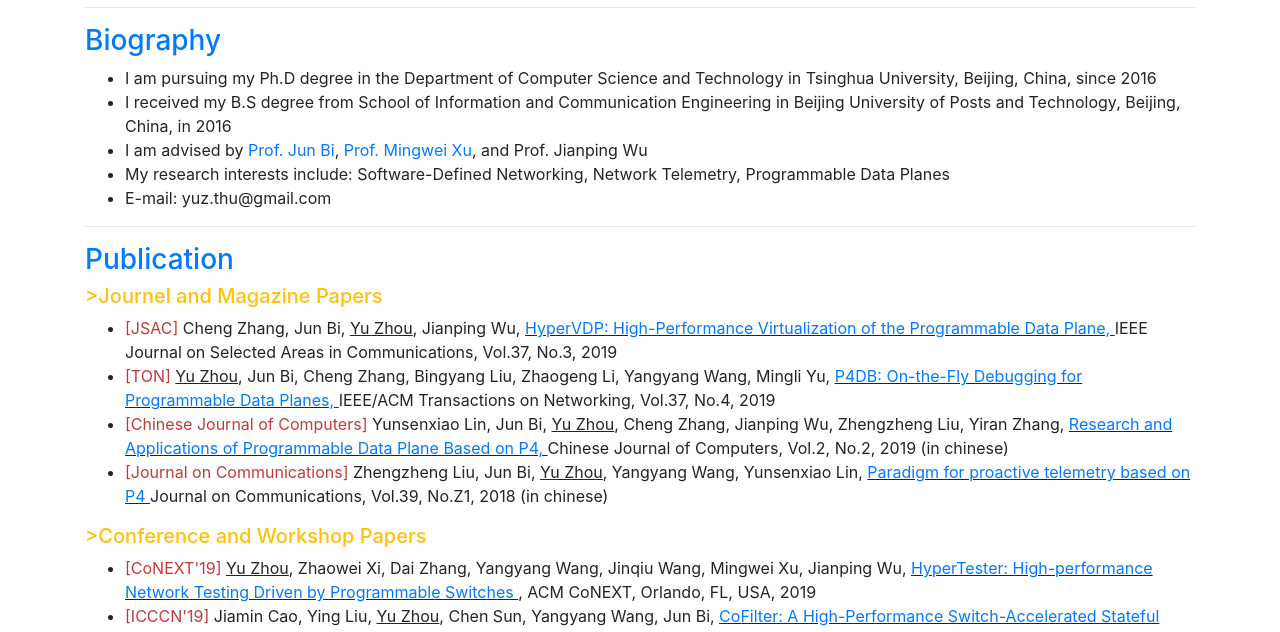
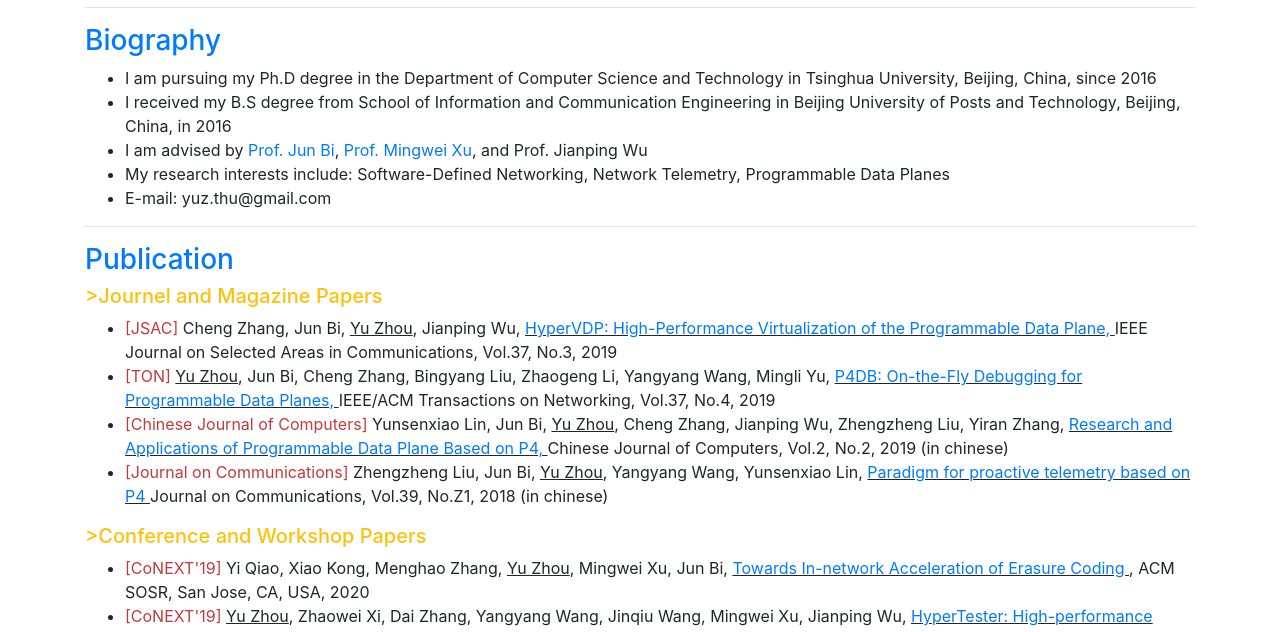
Before and after one commit to zhouyu-sunny/zhouyu-sunny.github.io, a plain HTML site: page index.html in a window 1280 px wide. Shown: the part 116-748 px from the top of the page. Drawn offline with Linux system fonts and the light colour scheme.

Commit message:
Add NetEC

```diff
--- a/index.html
+++ b/index.html
@@ -70,6 +70,13 @@
 
 			<h5 class="text-warning"> >Conference and Workshop Papers</h5>
 			<ul>
+				<li> <font color="#c23b3b">[CoNEXT'19] </font>
+					Yi Qiao, Xiao Kong, Menghao Zhang, <u>Yu Zhou</u>, Mingwei Xu, Jun Bi,
+						<u>
+							<a href="#" target="_blank">
+								Towards In-network Acceleration of Erasure Coding
+							</a>
+						</u>, ACM SOSR, San Jose, CA, USA, 2020 </li>
 				<li> <font color="#c23b3b">[CoNEXT'19] </font>
 					<u>Yu Zhou</u>, Zhaowei Xi, Dai Zhang, Yangyang Wang, Jinqiu Wang, Mingwei Xu, Jianping Wu,
 						<u>
@@ -225,12 +232,13 @@
 				<li> First Prize of Beijing University Student Mathematics Competition (2013)</li>
 
 				<li> First Prize of National Physical Competition for College Students in China (2013)</li>
-				<li> China National Scholarship (2013, 2014)</li>
+				<li> China National Scholarship - Undergraduate Student (2013, 2014)</li>
 				<li> Merit Student in Beijing University of Posts and Telecommunications (2013, 2014)  </li>
 				<li> First-class Scholarship in Beijing University of Posts and Telecommunications (2015)	</li>
 				<li> Excellent Bachelor Thesis of Beijing University of Posts and Telecommunications (2016) </li>
 				<li> Outstanding Graduates of Ordinary Colleges and Universities in Beijing (2016)</li>
 				<li> Best Paper Award of ICCCN'19 (2019)</li>
+				<li> China National Scholarship - Ph.D. Student (2019)</li>
 			</ul>
 			<hr>
 		</div>
```
